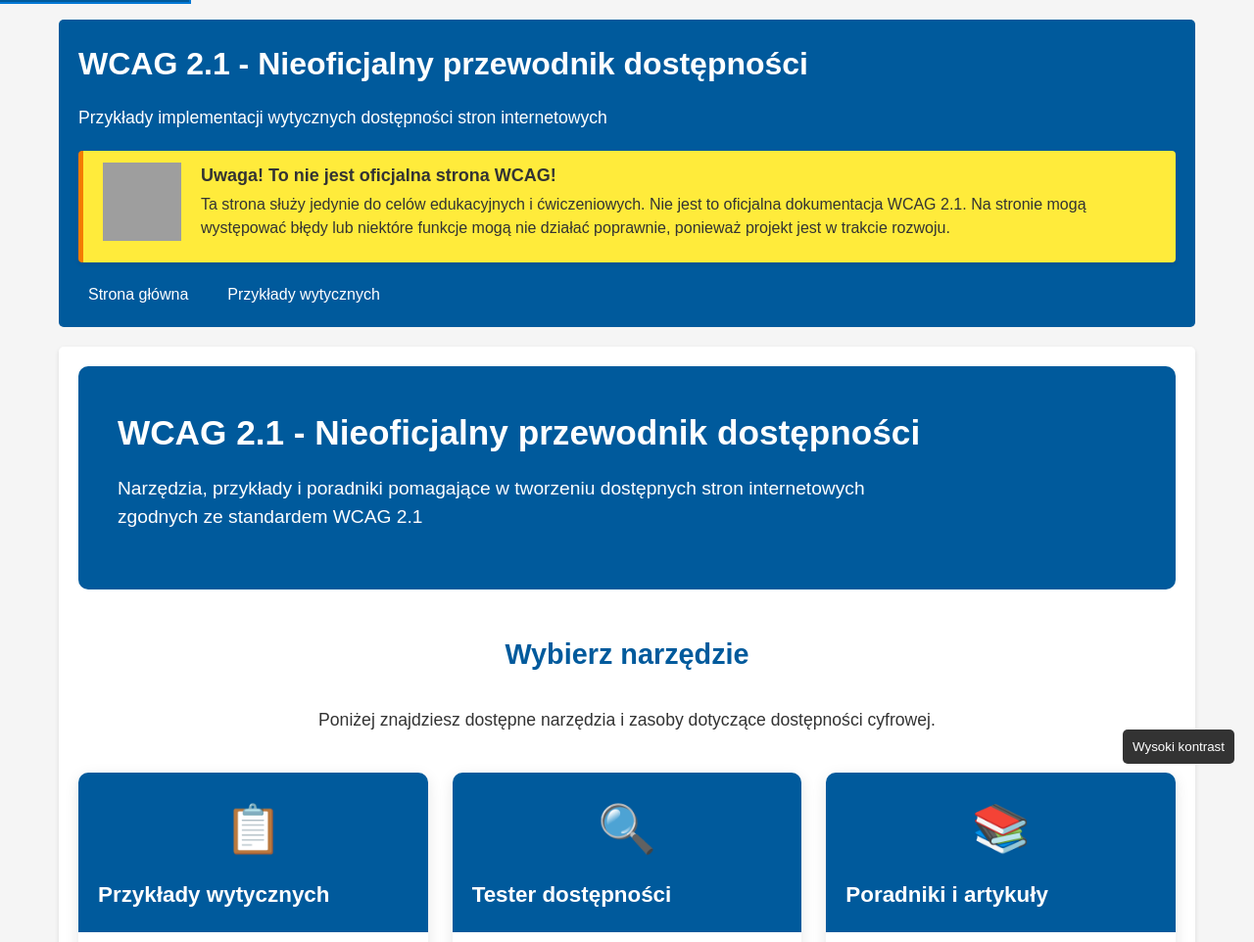
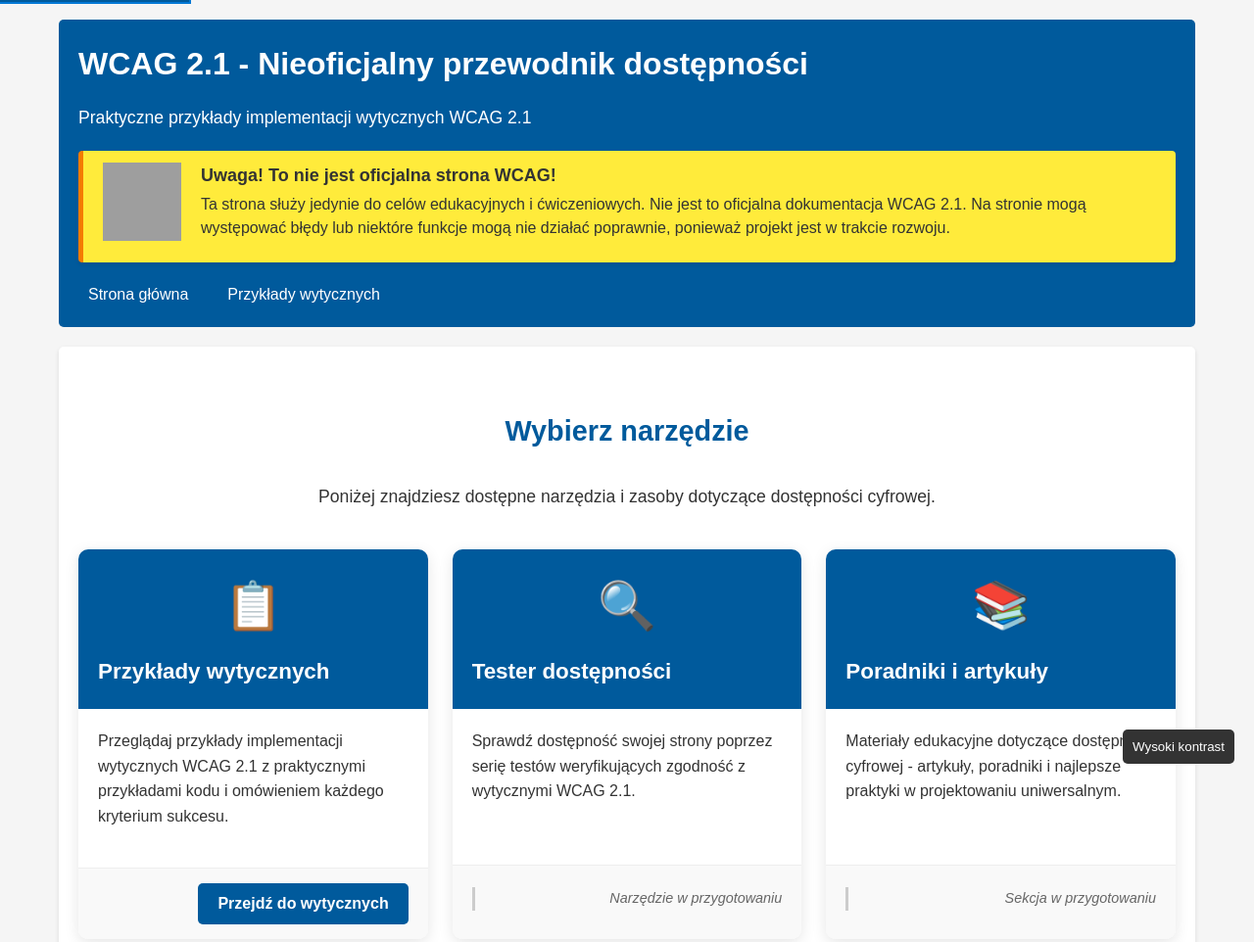
Before and after one commit to WojMam/wcagExamples, a plain HTML site: page index.html in a window 1280 px wide. Shown: the top 962 px of the page at 98% size. Drawn offline with Linux system fonts and the light colour scheme; grey boxes are pictures that could not be loaded.

Commit message:
Usunięcie zbędnej sekcji hero ze strony głównej i aktualizacja opisu w nagłówku

```diff
--- a/header.html
+++ b/header.html
@@ -1,5 +1,5 @@
 <h1>WCAG 2.1 - Nieoficjalny przewodnik dostępności</h1>
-<p class="subtitle">Przykłady implementacji wytycznych dostępności stron internetowych</p>
+<p class="subtitle">Praktyczne przykłady implementacji wytycznych WCAG 2.1</p>
 
 <div class="disclaimer-banner" role="alert">
     <img src="images/under-development-banner.png" alt="Projekt w trakcie rozwoju" width="80" height="80"
--- a/index.html
+++ b/index.html
@@ -140,12 +140,6 @@
     </header>
 
     <main id="main">
-        <section class="hero">
-            <h1>WCAG 2.1 - Nieoficjalny przewodnik dostępności</h1>
-            <p>Narzędzia, przykłady i poradniki pomagające w tworzeniu dostępnych stron internetowych zgodnych ze
-                standardem WCAG 2.1</p>
-        </section>
-
         <div class="page-intro">
             <h2>Wybierz narzędzie</h2>
             <p>Poniżej znajdziesz dostępne narzędzia i zasoby dotyczące dostępności cyfrowej.</p>
```
